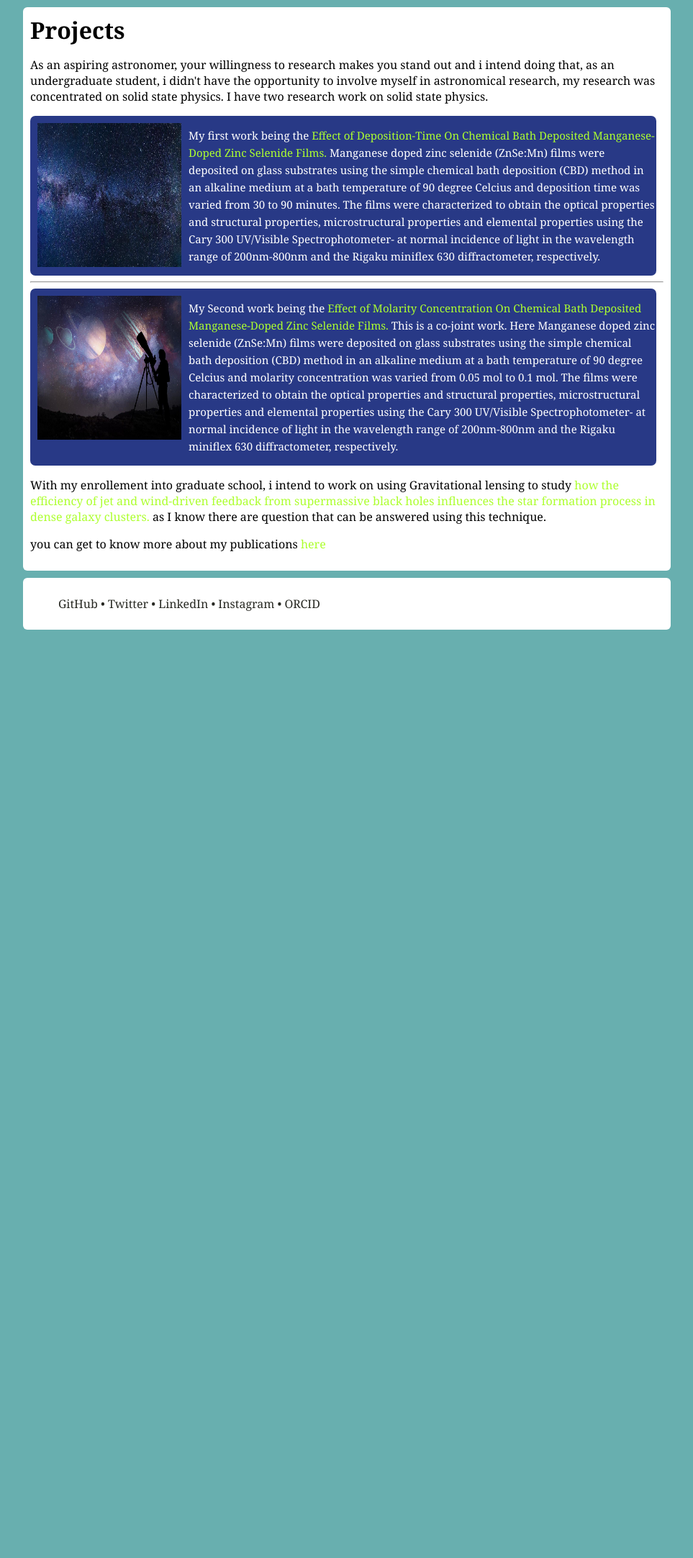
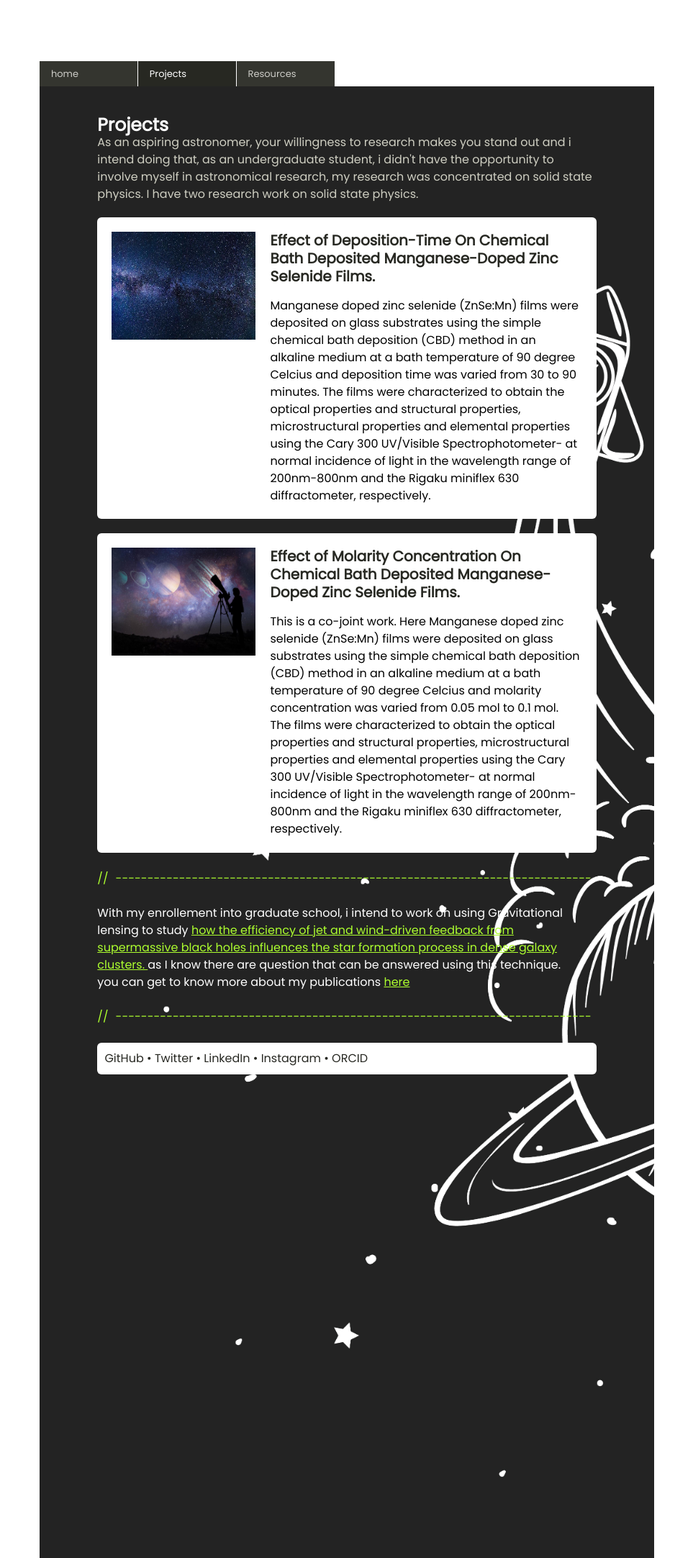
Before and after one commit to AstroWorld-Into-Space/Astro-World, a PHP site: page /projects.html in a window 1280 px wide. Shown: the whole page at 72% size, without its empty margins (158-1121 px from the left). Before the commit the page ends 875 px from the top, so only its background shows below. Run offline with PHP 8.4, Linux system fonts and the light colour scheme.

Commit message:
mobile view

```diff
--- a/css/project.css
+++ b/css/project.css
@@ -1,124 +1,71 @@
-body {
-  font-family: Cambria, Cochin, Georgia, Times, 'Times New Roman', serif;
-  margin: 10px auto;
-  width: 900px;
-  background-color: rgb(104, 175, 175);
-}
-#container {
-  background-color: #fff;
-  padding: 10px;
-  border-radius: 6px;
-  margin-bottom: 10px;
+/* --------- Section One ---------- */
+
+.pContainer {
+  position: relative;
+  margin-bottom: 1.5rem;
 }
 
-h1{margin: 0%;}
-h1 a, p  {
-  color: #000;
-
-}
-h1 a:hover {
-  text-decoration: none;
-}
-a {
-  text-decoration: none;
-  color: greenyellow;
-}
-a:hover {
-  text-decoration: underline;
-}
-.Prjbox {
-  display: flex;
-  width: 870px;
-  background-color: rgb(40, 57, 134);
-  border-radius: 7px;
-}
-.Prjbox img {
-  width: 200px;
-  height: 200px;
-  display: inline-block;
-  padding: 10px;
-}
-.Prjbox p {
-  color: #fff;
-  font-size: 15px;
-  line-height: 24px;
-}
-footer {
-  background-color: #fff;
-  padding: 1ch;
-  max-width: 100ch;
-  display: flex;
-  justify-content: space-between;
-  border-radius: 6px;
-}
-li {
-  display: inline-block;
-}
-ul {
-  list-style: none;
+.pWrapper {
+  margin-bottom: 2ch;
 }
 
-.footerLink {
-  font-size: 16px;
-  color: #272822;
-  text-decoration: none;
+.pWrapper h2 {
+  font-size: 25px;
+  font-weight: 700;
 }
 
-.footerLink:hover {
-  color: greenyellow;
-  text-decoration: underline;
+.pWrapper p {
+  color: #cfcfc2;
+  font-size: 16px;
 }
 
-.dot {
+.prjBox {
+  display: flex;
+  padding: 2ch;
+  background-color: #fff;
+  color: #000 !important;
+  border: none;
+  border-radius: 6px;
+  margin-bottom: 2ch;
+}
+
+.pBoxContent h3 a {
+  font-size: 20px;
+  font-weight: 700;
+  text-decoration: none;
   color: #272822;
 }
+
+.pBoxContent a:hover {
+  color: #4e94ce;
+}
+
+.pImgBox img {
+  width: 200px;
+  height: 150px;
+  margin-right: 2ch;
+}
+
+.pBoxSummary {
+  font-size: 16px;
+  line-height: 24px;
+  margin-top: 1rem;
+}
+
 @media screen and (max-width: 600px) {
-  #container {
-    width: 700px;
-    margin: auto;
-    margin-bottom: 10px;
+  .pWrapper p {
+    font-size: 14px;
   }
-  .Prjbox {
-    display: flex;
-    width: 690px;
-    background-color: rgb(40, 57, 134);
-    border-radius: 7px;
+  .pBoxContent h3 a {
+    font-size: 18px;
   }
-  .Prjbox img {
-    width: 200px;
-    height: 250px;
-    display: inline-block;
-    padding: 10px;
+  .prjBox {
+    flex-direction: column;
   }
-  footer {
-    background-color: #fff;
-    padding: 1ch;
-    max-width: 79ch;
-    display: flex;
-    justify-content: space-between;
-    border-radius: 6px;
-    margin: auto;
-
+  .pBoxSummary {
+    font-size: 14px;
   }
-  li {
-    display: inline-block;
+  .footNote p  {
+    font-size: 14px;
   }
 }
-ul {
-  list-style: none;
-}
-
-.footerLink {
-  font-size: 16px;
-  color: #272822;
-  text-decoration: none;
-}
-
-.footerLink:hover {
-  color: greenyellow;
-  text-decoration: underline;
-}
-
-.dot {
-  color: #272822;
-}
--- a/css/style.css
+++ b/css/style.css
@@ -45,7 +45,7 @@ body {
   }
 }
 #mainWrapper .navLink {
-  min-width: 7.5rem;
+  min-width: 8.5rem;
   background-color: #34352f;
   color: #ccccc7;
   border: 0.5px thin #272822;
@@ -58,6 +58,9 @@ body {
 @media screen and (max-width: 600px) {
   #mainWrapper .navLink {
     min-width: 25%;
+  }
+  #mainWrapper body {
+    font-size: 70%;
   }
 }
 #mainWrapper .navLinks {
@@ -78,6 +81,7 @@ body {
   #mainWrapper .navLinks {
     font-size: 13.2708px;
     padding-left: 0.5rem;
+    padding-right: 0.5rem;
   }
 }
 #mainWrapper .close {
--- a/css/style.scss
+++ b/css/style.scss
@@ -49,7 +49,7 @@ body {
   }
 
   .navLink {
-    min-width: 7.5rem;
+    min-width: 8.5rem;
     background-color: #34352f;
     color: #ccccc7;
     border: 0.5px thin #272822;
@@ -65,9 +65,9 @@ body {
     .navLink {
       min-width: 25%;
     }
-    // .navLinksHome {
-    //   min-width: 70% !important;
-    // }
+    body {
+      font-size: 70%;
+    }
   }
 
   .navLinks {
@@ -90,6 +90,7 @@ body {
     .navLinks {
       font-size: 13.2708px;
       padding-left: 0.5rem;
+      padding-right: 0.5rem;
     }
   }
 
--- a/projects.html
+++ b/projects.html
@@ -6,51 +6,123 @@
     <meta name="viewport" content="width=device-width, initial-scale=1.0" />
     <title>Astro World</title>
     <link rel="stylesheet" href="css/project.css" />
+    <link rel="stylesheet" href="css/style.css" />
   </head>
 
-  <div id="container">
+  <body>
+    <div id="mainWrapper">
+      <header>
+        <nav class="navBar">
+          <a href="index.html" class="navLink"
+            ><div class="navLinks">home</div></a
+          >
+          <a href="projects.html" class="navLink" |
+            ><div class="navLinks navLinksHome">Projects</div></a
+          >
+          <a href="resources.html" class="navLink"
+            ><div class="navLinks">Resources</div></a
+          >
+        </nav>
+      </header>
 
-    <h1><a href="index.html"> Projects</a></h1>
+      <div class="containerWrapper">
+        <div class="container">
+          <main>
+            <div class="pContainer">
+              <div class="pWrapper">
+                <h2>Projects</h2>
                 <p>
-      As an aspiring astronomer, your willingness to research makes you stand out
-      and i intend doing that, as an undergraduate student, i didn't have the opportunity
-      to involve myself in astronomical research, my research was concentrated on solid state physics.
-      I have two research work on solid state physics.
-    </p>
-
-    <div class="Prjbox">
-      <img src="images\WhatsApp Image 2023-08-02 at 10.21.17.jpg" alt="" />
-      <p>
-        My first work being the <a href="#" target="_blank">Effect of Deposition-Time On Chemical Bath Deposited Manganese-Doped Zinc Selenide Films.</a>
-        Manganese doped zinc selenide (ZnSe:Mn) films were deposited on glass substrates using the simple chemical bath deposition (CBD) method in an alkaline medium at a bath temperature of 90 degree Celcius
-        and deposition time was varied from 30 to 90 minutes.
-        The films were characterized to obtain the optical properties and structural properties, microstructural properties and elemental properties
-        using the Cary 300 UV/Visible Spectrophotometer- at normal incidence of light in the wavelength range of 200nm-800nm and the Rigaku miniflex 630 diffractometer, respectively.
+                  As an aspiring astronomer, your willingness to research makes
+                  you stand out and i intend doing that, as an undergraduate
+                  student, i didn't have the opportunity to involve myself in
+                  astronomical research, my research was concentrated on solid
+                  state physics. I have two research work on solid state
+                  physics.
                 </p>
               </div>
-
-    <hr>
-
-    <div class="Prjbox">
-      <img src="images\WhatsApp Image 2023-08-02 at 10.21.19.jpg" alt="" />
-      <p>My Second work being the <a href="#" target="_blank">Effect of Molarity Concentration On Chemical Bath Deposited Manganese-Doped Zinc Selenide Films. </a>
-         This is a co-joint work. Here Manganese doped zinc selenide (ZnSe:Mn) films were deposited on glass substrates
-         using the simple chemical bath deposition (CBD) method in an alkaline medium at a bath temperature of 90 degree Celcius
-         and molarity concentration was varied from 0.05 mol to 0.1 mol.
-         The films were characterized to obtain the optical properties and structural properties, microstructural properties and elemental properties
-         using the Cary 300 UV/Visible Spectrophotometer- at normal incidence of light in the wavelength range of 200nm-800nm and the Rigaku miniflex 630 diffractometer, respectively.
-
+              <section class="pBox">
+                <div class="prjBox">
+                  <div class="pImgBox">
+                    <img
+                    src="images\WhatsApp Image 2023-08-02 at 10.21.17.jpg"
+                    alt=""
+                  />
+                  </div>
+                  <div class="pBoxContent">
+                    <h3>
+                      <a href="#" target="_blank"
+                        >Effect of Deposition-Time On Chemical Bath Deposited
+                        Manganese-Doped Zinc Selenide Films.</a
+                      >
+                  </h3>
+                  <p class="pBoxSummary">
+                    Manganese doped zinc selenide (ZnSe:Mn) films were deposited
+                      on glass substrates using the simple chemical bath deposition
+                      (CBD) method in an alkaline medium at a bath temperature of 90
+                      degree Celcius and deposition time was varied from 30 to 90
+                      minutes. The films were characterized to obtain the optical
+                      properties and structural properties, microstructural
+                      properties and elemental properties using the Cary 300
+                      UV/Visible Spectrophotometer- at normal incidence of light in
+                      the wavelength range of 200nm-800nm and the Rigaku miniflex
+                      630 diffractometer, respectively.
                   </p>
                   </div>
+                </div>
 
+                <div class="prjBox">
+                  <div class="pImgBox">
+                    <img
+                    src="images\WhatsApp Image 2023-08-02 at 10.21.19.jpg"
+                    alt=""
+                  />
+                  </div>
+                  <div class="pBoxContent">
+                    <h3>
+                      <a href="#" target="_blank"
+                        >Effect of Molarity Concentration On Chemical Bath Deposited
+                        Manganese-Doped Zinc Selenide Films.
+                      </a>
+                    </h3>
+                      <p class="pBoxSummary">
+                        This is a co-joint work. Here Manganese doped zinc selenide
+                      (ZnSe:Mn) films were deposited on glass substrates using the
+                      simple chemical bath deposition (CBD) method in an alkaline
+                      medium at a bath temperature of 90 degree Celcius and molarity
+                      concentration was varied from 0.05 mol to 0.1 mol. The films
+                      were characterized to obtain the optical properties and
+                      structural properties, microstructural properties and
+                      elemental properties using the Cary 300 UV/Visible
+                      Spectrophotometer- at normal incidence of light in the
+                      wavelength range of 200nm-800nm and the Rigaku miniflex 630
+                      diffractometer, respectively.
+                      </p>
+                  </div>
+                </div>
+
+                <hr class="seperator" />
+
+                <div class="footNote">
                   <p>
-      With my enrollement into graduate school, i intend to work on using Gravitational lensing to study
-      <a href="#"> how the efficiency of jet and wind-driven feedback from supermassive black holes influences the star formation process in dense galaxy clusters. </a>
-      as I know there are question that can be answered using this technique.
+                    With my enrollement into graduate school, i intend to work on
+                    using Gravitational lensing to study
+                    <a href="#">
+                      how the efficiency of jet and wind-driven feedback from
+                      supermassive black holes influences the star formation process
+                      in dense galaxy clusters.
+                    </a>
+                    as I know there are question that can be answered using this
+                    technique.
                   </p>
-    <p> you can get to know more about my publications <a href="#"> here</a></p>
+                  <p>
+                    you can get to know more about my publications
+                    <a href="#"> here</a>
+                  </p>
+                </div>
+              </div>
+              </section>
 
-  </div>
+              <hr class="seperator" />
 
               <footer>
                 <ul>
@@ -61,5 +133,9 @@
                   <li><a href="https://www.instagram.com/yandodov/" class="footerLink">ORCID</a></li>
               </ul>
               </footer>
+          </main>
+        </div>
+      </div>
+    </div>
   </body>
 </html>
```
Also changed, not shown: 1 other file. Lines whose indentation alone changed are shown as unchanged.
